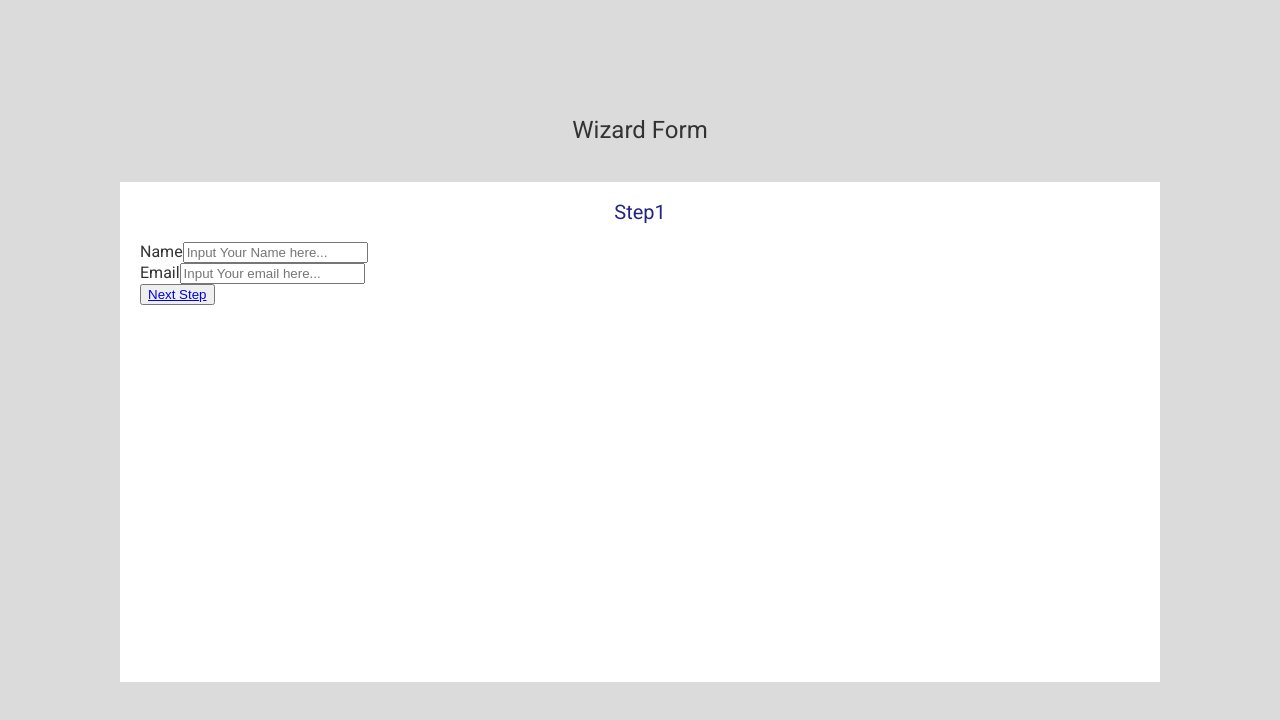
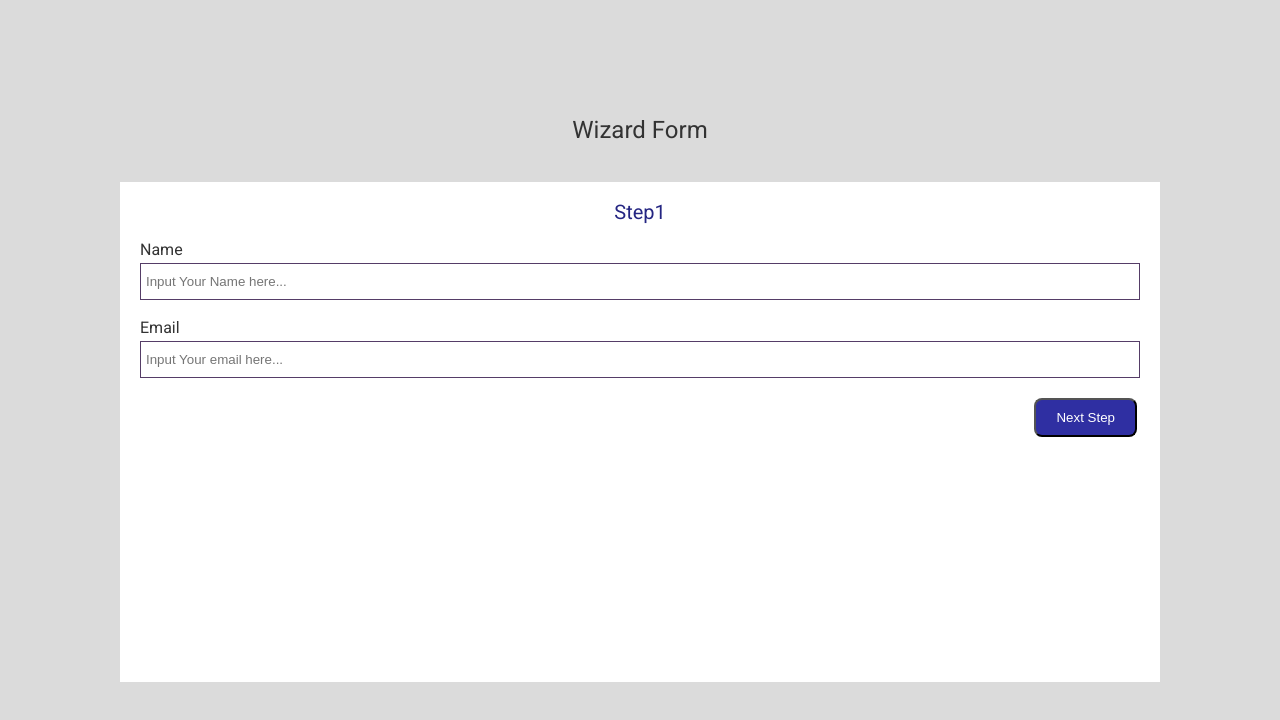
Before and after one commit to effel221/Wizard, a React app: page / in a window 1280 px wide. Shown: the top 720 px of the page. Built offline with nearby package versions, Linux system fonts and the light colour scheme.

Commit message:
Added styles/colors for form elements

```diff
--- a/src/Components/App.scss
+++ b/src/Components/App.scss
@@ -9,3 +9,22 @@ body, html {
   font-size: 16px;
   background: $color-gray;
 }
+
+input[type="text"],
+input[type="email"] {
+  width: 100%;
+  padding: 10px 5px;
+  border: 1px solid $color-pink-dirty-dark;
+  box-sizing: border-box;
+}
+
+button {
+  min-width: 100px;
+  text-align: center;
+  margin: 0 3px;
+  padding: 10px 20px;
+  background: $color-blue;
+  color: white;
+  border-radius: 8px;
+  cursor: pointer;
+}
--- a/src/Components/Page.scss
+++ b/src/Components/Page.scss
@@ -24,4 +24,15 @@ h1 {
   form {
     width: 100%;
   }
+
+  .input-item {
+    margin: 0 0 20px;
+
+    label {
+      width: 100%;
+      display: block;
+      margin: 0 0 5px;
+    }
+  }
+
 }
--- a/src/Components/Page.tsx
+++ b/src/Components/Page.tsx
@@ -8,7 +8,7 @@ interface PageProps {
 
 const Page: FunctionComponent<PageProps> = ({title,children}) => {
     return (
-        <div className='container'>
+        <div className="container">
             <h1>Wizard Form</h1>
             <div className="wizard-form-content">
                 <form>
--- a/src/Components/Step1.tsx
+++ b/src/Components/Step1.tsx
@@ -12,17 +12,17 @@ const Step1 = () => {
     }, []);
 
     return (
-       <Page title={'Step1'}>
+       <Page title={"Step1"}>
            <div className="input-item">
                <label>Name</label>
-               <input type='text' placeholder='Input Your Name here...'/>
+               <input type='text' placeholder="Input Your Name here..."/>
            </div>
            <div className="input-item">
                <label>Email</label>
-               <input type="email" placeholder='Input Your email here...'/>
+               <input type="email" placeholder="Input Your email here..."/>
            </div>
            <div className="input-item">
-               <button><Link to="/step/2">Next Step</Link></button>
+               <Link to="/step/2"><button style={{float: 'right'}}>Next Step</button></Link>
            </div>
        </Page>
     );
--- a/src/Components/Step2.tsx
+++ b/src/Components/Step2.tsx
@@ -19,10 +19,10 @@ const Step2 = () => {
                 </select>
             </div>
             <div className="input-item">
-                <label>Already 18 years old</label>
+                <label>Already have 18 years old?</label>
                 <input type="checkbox" />
             </div>
-            <button><Link to="/">Back</Link></button>
+            <Link to="/"><button>Back</button></Link>
             <button>Submit</button>
         </Page>
     );
```
